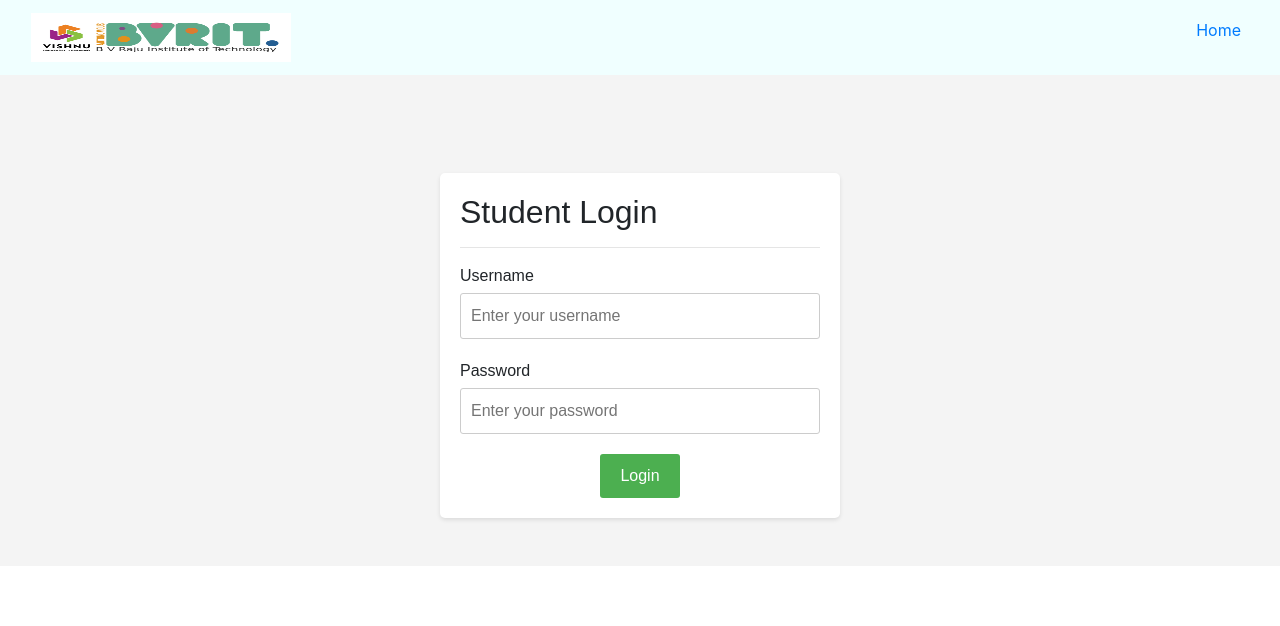
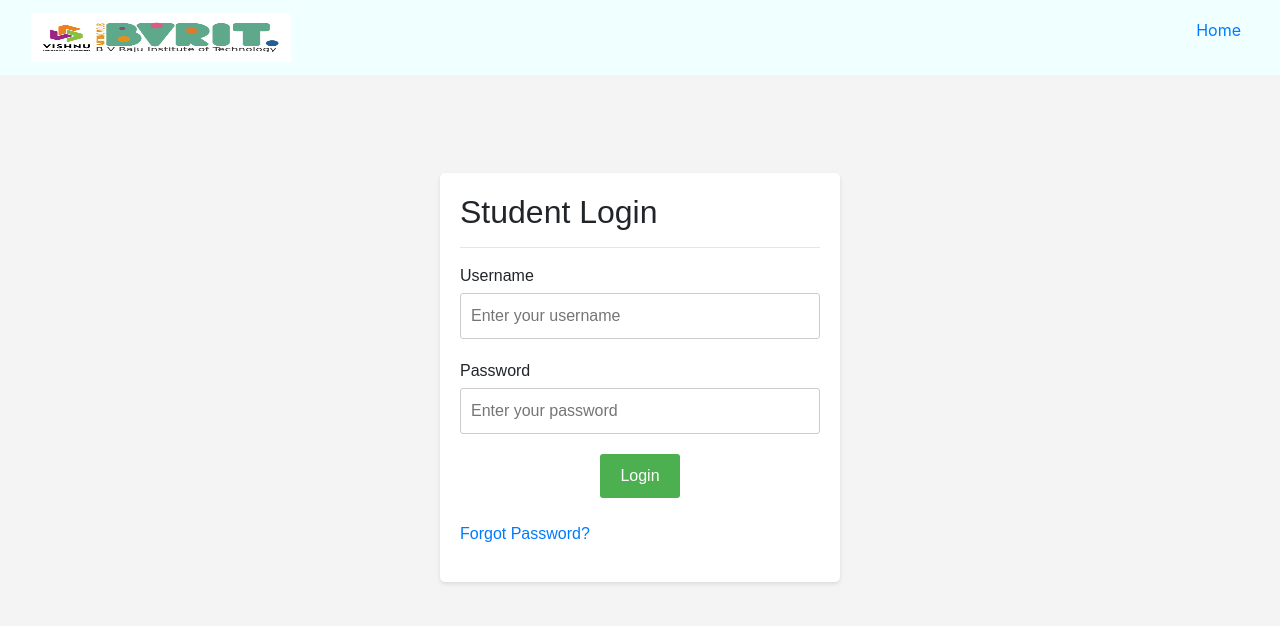
Before and after one commit to Surya9346/Computer_Lab, a React (Create React App) app: page /StudentLogin in a window 1280 px wide. Shown: the top 626 px of the page. Built offline with nearby package versions, Linux system fonts and the light colour scheme.

Commit message:
forgot password

```diff
--- a/package.json
+++ b/package.json
@@ -7,6 +7,7 @@
     "@testing-library/react": "^13.4.0",
     "@testing-library/user-event": "^13.5.0",
     "axios": "^1.4.0",
+    "nodemailer": "^6.9.4",
     "react": "^18.2.0",
     "react-dom": "^18.2.0",
     "react-redux": "^8.1.2",
--- a/src/student/StudentLogin.js
+++ b/src/student/StudentLogin.js
@@ -2,6 +2,7 @@ import React,{useState} from 'react'
 import './StudentLogin.css'
 import {Link, json} from 'react-router-dom'
 import Navbar1 from '../Navbar1';
+import axios from 'axios'
 
 const StudentLogin = () => {
   const [data,setData] = useState({
@@ -20,6 +21,22 @@ const StudentLogin = () => {
   const loginHandler = (e) => {
     e.preventDefault()
     loginCall()
+  }
+
+  const forgotPasswordHandler = (e) => {
+    e.preventDefault()
+    forgotPasswordCall()
+  }
+
+  const forgotPasswordCall = async () => {
+    try {
+      const res = await axios.get('http://localhost:5000/api/student/forgotPassword/' + susername)
+      alert("Password sent to your email")
+      console.log(res)
+    }
+    catch(err) {
+      console.log(err)
+    }
   }
 
   const loginCall = async () => {
@@ -92,6 +109,8 @@ const StudentLogin = () => {
                   </button>
                 </Link>
               </div>
+              <br/>
+              <p onClick={forgotPasswordHandler}><a href=''>Forgot Password?</a></p>
           </form>
         </div>
       </div>
```
Also changed, not shown: 1 other file (tests, documents, lock files or other folders).
